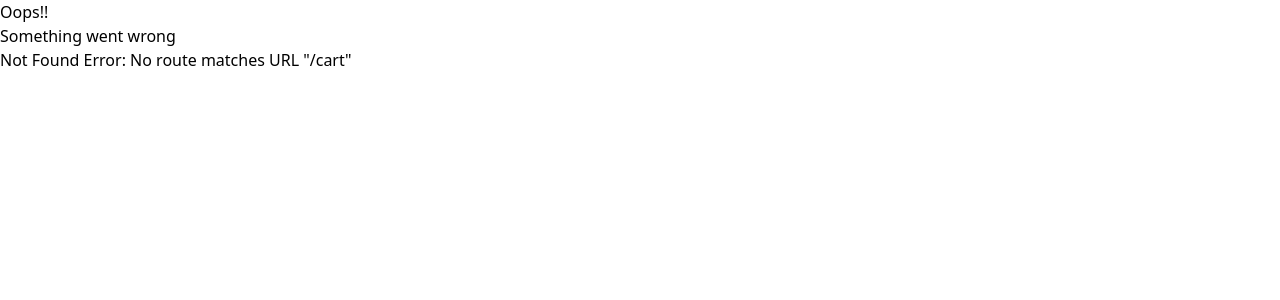
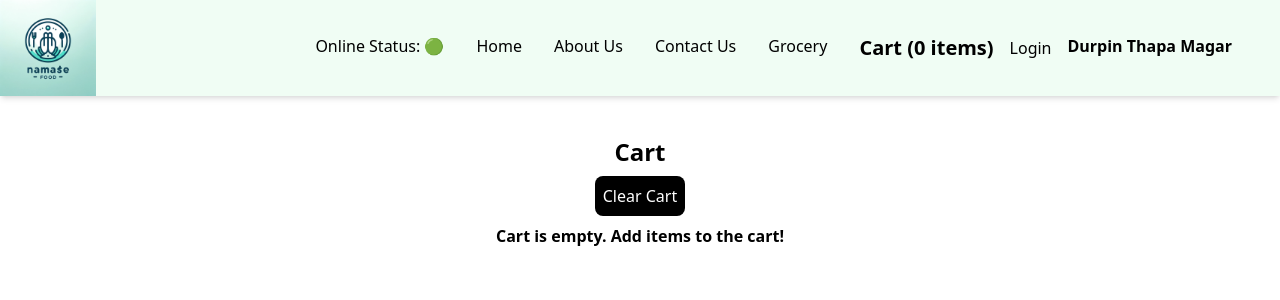
Before and after one commit to durpintm/namaste-food, a React (Vite) app: page /cart in a window 1280 px wide. Before the commit this address had no page. Shown: the top 300 px of the page. Built offline with nearby package versions, Linux system fonts and the light colour scheme.

Commit message:
Display cart and clear cart implemented

```diff
--- a/src/App.js
+++ b/src/App.js
@@ -11,6 +11,7 @@ import RestaurantMenu from "./components/RestaurantMenu";
 import UserContext from "./utils/UserContext";
 import { Provider } from "react-redux";
 import appStore from "./utils/appStore";
+import Cart from "./components/Cart";
 
 // Lazy loading
 const Grocery = lazy(() => {
@@ -75,6 +76,10 @@ const appRouter = createBrowserRouter([
         path: "/restaurants/:resId",
         element: <RestaurantMenu />,
       },
+      {
+        path: "/cart/",
+        element: <Cart />,
+      },
     ],
     errorElement: <Error />,
   },
--- /dev/null
+++ b/src/components/Cart.js
@@ -0,0 +1,36 @@
+import { useDispatch, useSelector } from "react-redux";
+import ItemList from "./ItemList";
+import { clearCart } from "../utils/cartSlice";
+
+const Cart = () => {
+  const cartItems = useSelector((store) => store.cart.items);
+  console.log(cartItems);
+
+  const dispatch = useDispatch();
+
+  const handleClearCart = () => {
+    const action = clearCart();
+    dispatch(action);
+  };
+
+  return (
+    <div className="text-center m-6 p-4">
+      <h1 className="text-2xl font-bold">Cart</h1>
+      <div className="w-6/12 m-auto">
+        <button
+          className="p-2 m-2 bg-black text-white rounded-lg"
+          onClick={handleClearCart}
+        >
+          Clear Cart
+        </button>
+        {cartItems.length === 0 ? (
+          <h1 className="font-bold">Cart is empty. Add items to the cart!</h1>
+        ) : (
+          <ItemList items={cartItems} />
+        )}
+      </div>
+    </div>
+  );
+};
+
+export default Cart;
--- a/src/components/Header.js
+++ b/src/components/Header.js
@@ -40,7 +40,7 @@ function Header() {
               <Link to="/grocery">Grocery</Link>
             </li>
             <li className="px-4 font-bold text-xl">
-              Cart ({cartItems.length} items)
+              <Link to="/cart">Cart ({cartItems.length} items)</Link>
             </li>
             <button
               className="login"
```
